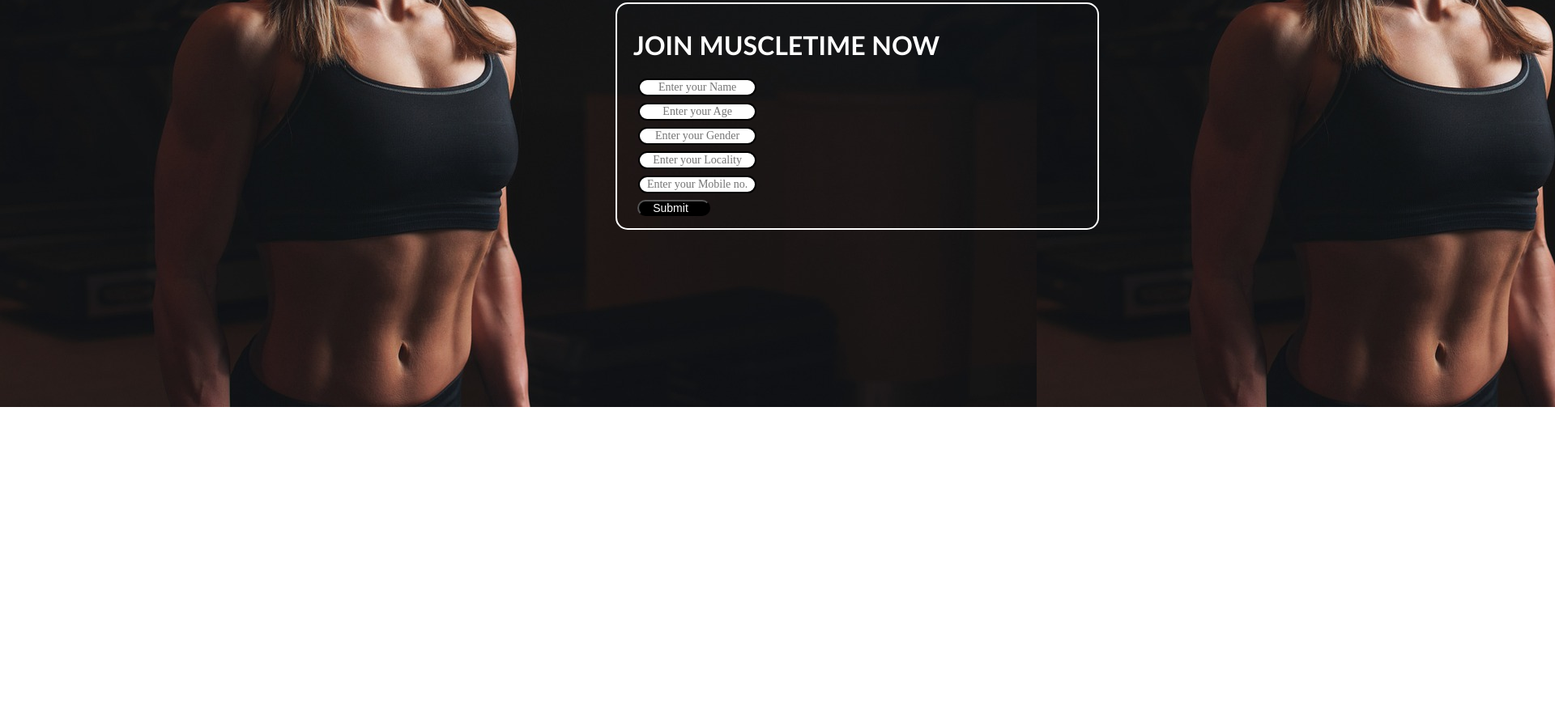
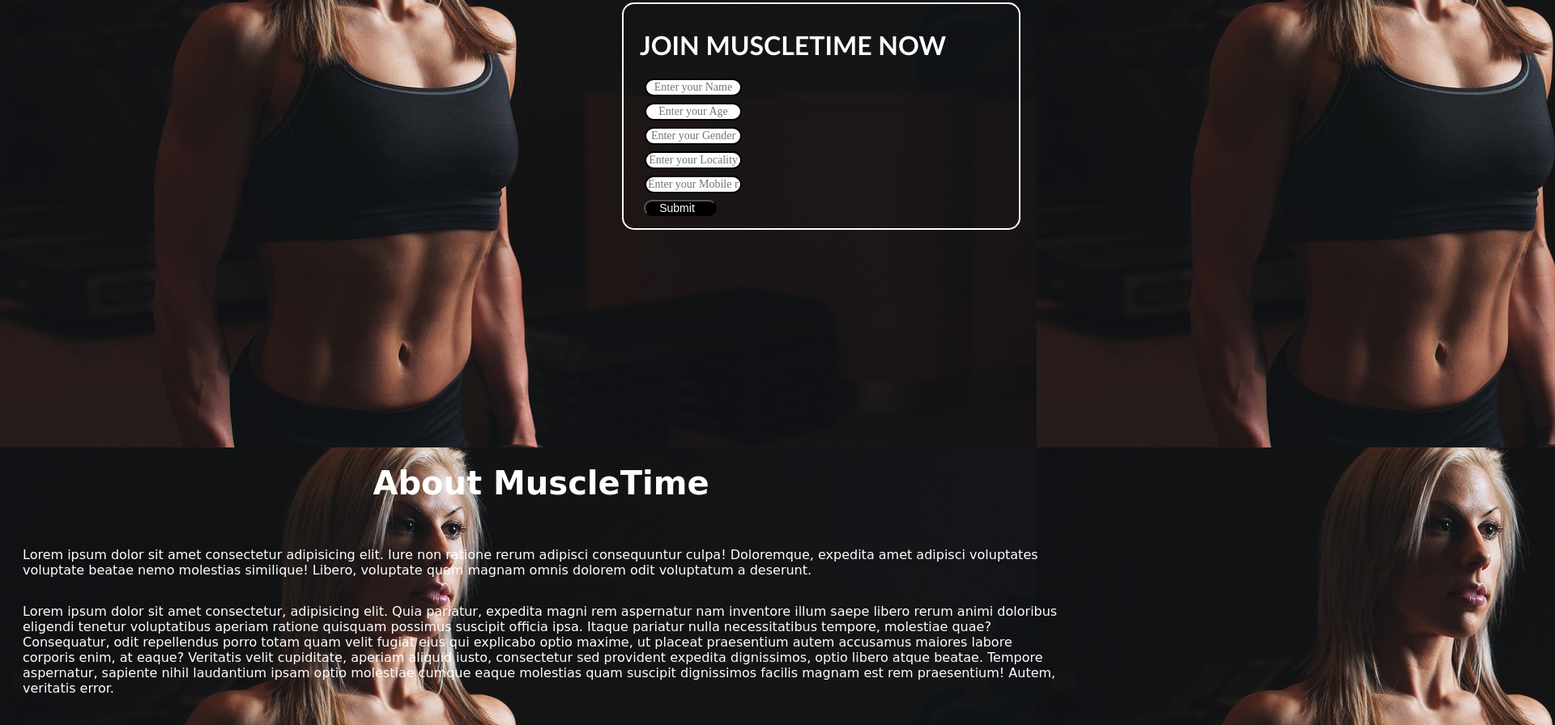
Before and after one commit to Git0Chetan/Gym_Website, a plain HTML site: page index.html in a window 1280 px wide. Shown: the part 297-1193 px from the top of the page at 81% size, 1920 px wide, since content can reach past the window. Before the commit the page ends 800 px from the top, so only its background shows below. Drawn offline with Linux system fonts and the light colour scheme.

Commit message:
Modification in about us

```diff
--- a/css/style.css
+++ b/css/style.css
@@ -4,8 +4,9 @@
         font-family: 'Baloo bhai',cursive;
         font-size: medium;
         color:white;
+        width: 100vw;
+        height: 100vh;
         background:url(../img/abs-1850926_1280.jpg);
-        margin:0px -300px 0px 0px;
         padding:0px;
     }
 
@@ -102,3 +103,17 @@
         display: block;
         width:90px;
     }
+
+    .about{
+        margin-top: 30px;
+        display: flex;
+        flex-direction: column;
+        width: 100vw;
+        justify-content: center;
+        align-items: center;
+        padding: 20px;
+    }
+
+    .about h3{
+        font-size: 40px;
+    }
--- a/index.html
+++ b/index.html
@@ -41,7 +41,7 @@
 
     <div class="cointaner">
         <h1>JOIN MUSCLETIME NOW</h1>
-        <form action="Noaction.php">
+        <form action="">
             <div class="fromgr">
                 <input type="text" name="name" placeholder="Enter your Name">
             </div>
@@ -60,5 +60,14 @@
         </form>
     </div>
 
+</div>
+
+
+    <div class="about">
+        <h3>About MuscleTime</h3>
+        <p>Lorem ipsum dolor sit amet consectetur adipisicing elit. Iure non ratione rerum adipisci consequuntur culpa! Doloremque, expedita amet adipisci voluptates voluptate beatae nemo molestias similique! Libero, voluptate quam magnam omnis dolorem odit voluptatum a deserunt.</p>
+        <p>Lorem ipsum dolor sit amet consectetur, adipisicing elit. Quia pariatur, expedita magni rem aspernatur nam inventore illum saepe libero rerum animi doloribus eligendi tenetur voluptatibus aperiam ratione quisquam possimus suscipit officia ipsa. Itaque pariatur nulla necessitatibus tempore, molestiae quae? Consequatur, odit repellendus porro totam quam velit fugiat eius qui explicabo optio maxime, ut placeat praesentium autem accusamus maiores labore corporis enim, at eaque? Veritatis velit cupiditate, aperiam aliquid iusto, consectetur sed provident expedita dignissimos, optio libero atque beatae. Tempore aspernatur, sapiente nihil laudantium ipsam optio molestiae cumque eaque molestias quam suscipit dignissimos facilis magnam est rem praesentium! Autem, veritatis error.</p>
+    </div>
+
 </body>
 </html>
```
